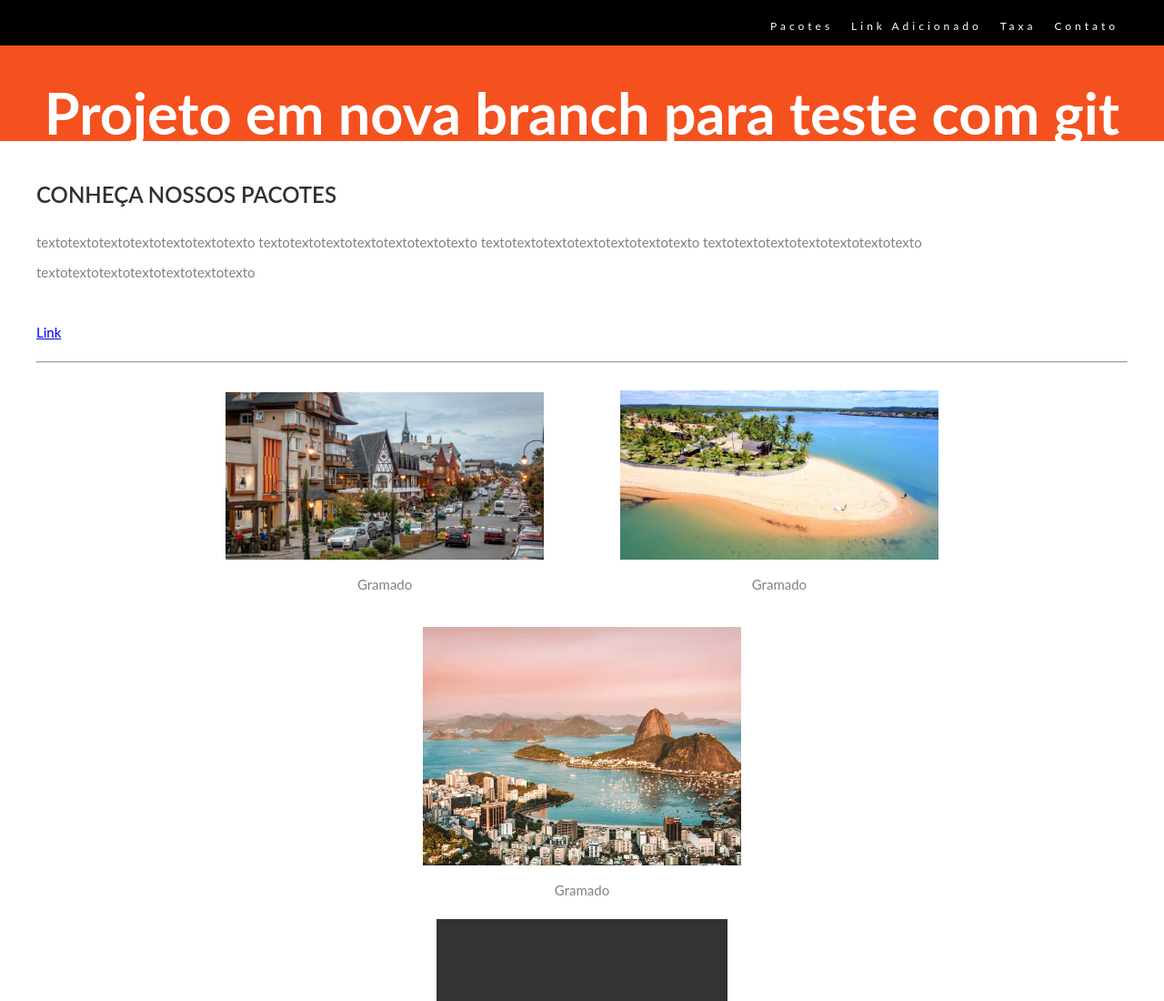
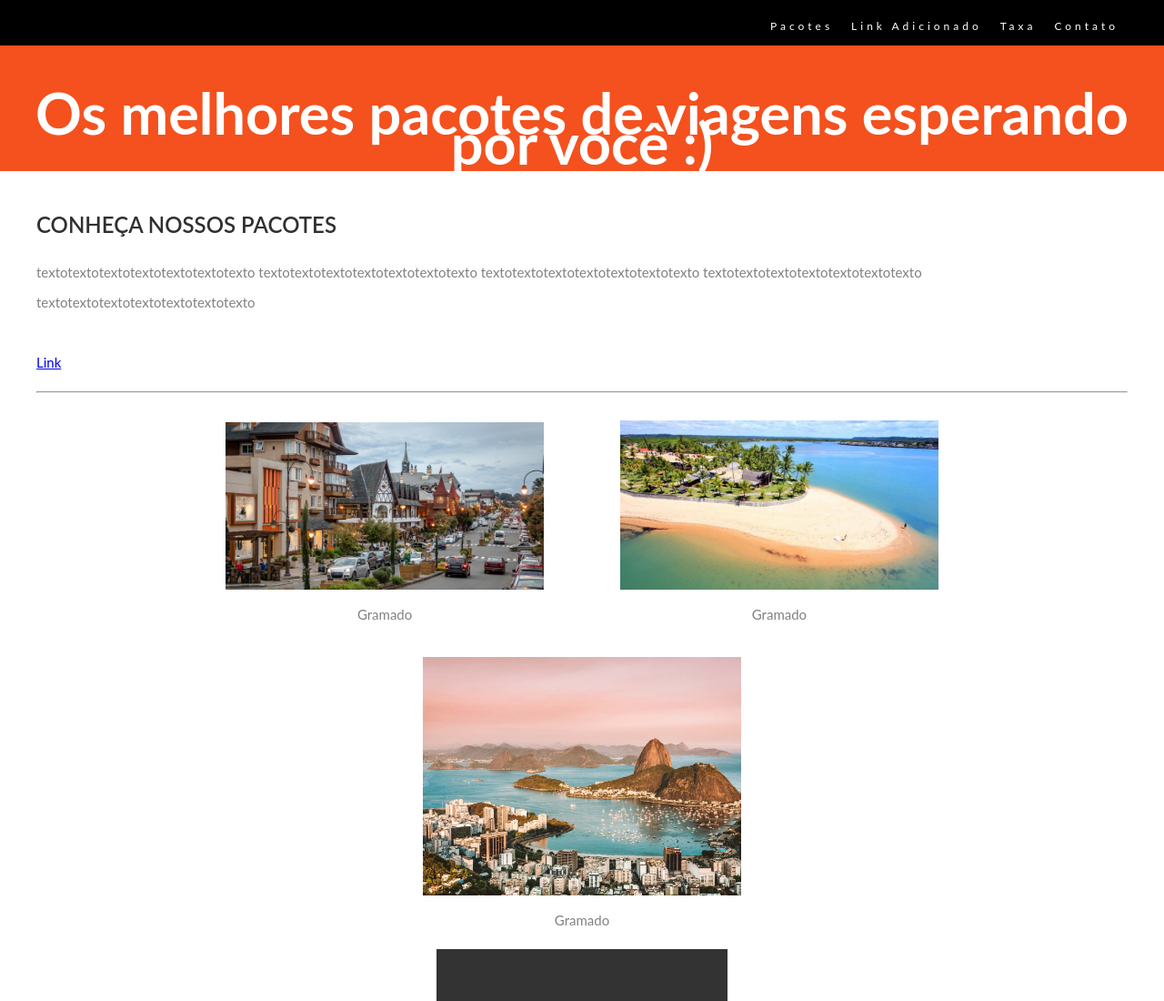
Before and after one commit to bscaetano/helloworld, a plain HTML site: page index.html in a window 1280 px wide. Shown: the top 1100 px of the page at 91% size. Drawn offline with Linux system fonts and the light colour scheme; grey boxes are pictures that could not be loaded.

Commit message:
Update index.html

```diff
--- a/index.html
+++ b/index.html
@@ -17,7 +17,7 @@
                 <li><a href="#">Contato</a></li>
             </ul>
         </nav>
-        <h1>Projeto em nova branch para teste com git</h1>
+        <h1> Os melhores pacotes de viagens esperando por você :) </h1>
     </header>
     <section id="pacotes">
         <h2>Conheça nossos pacotes</h2>
```
